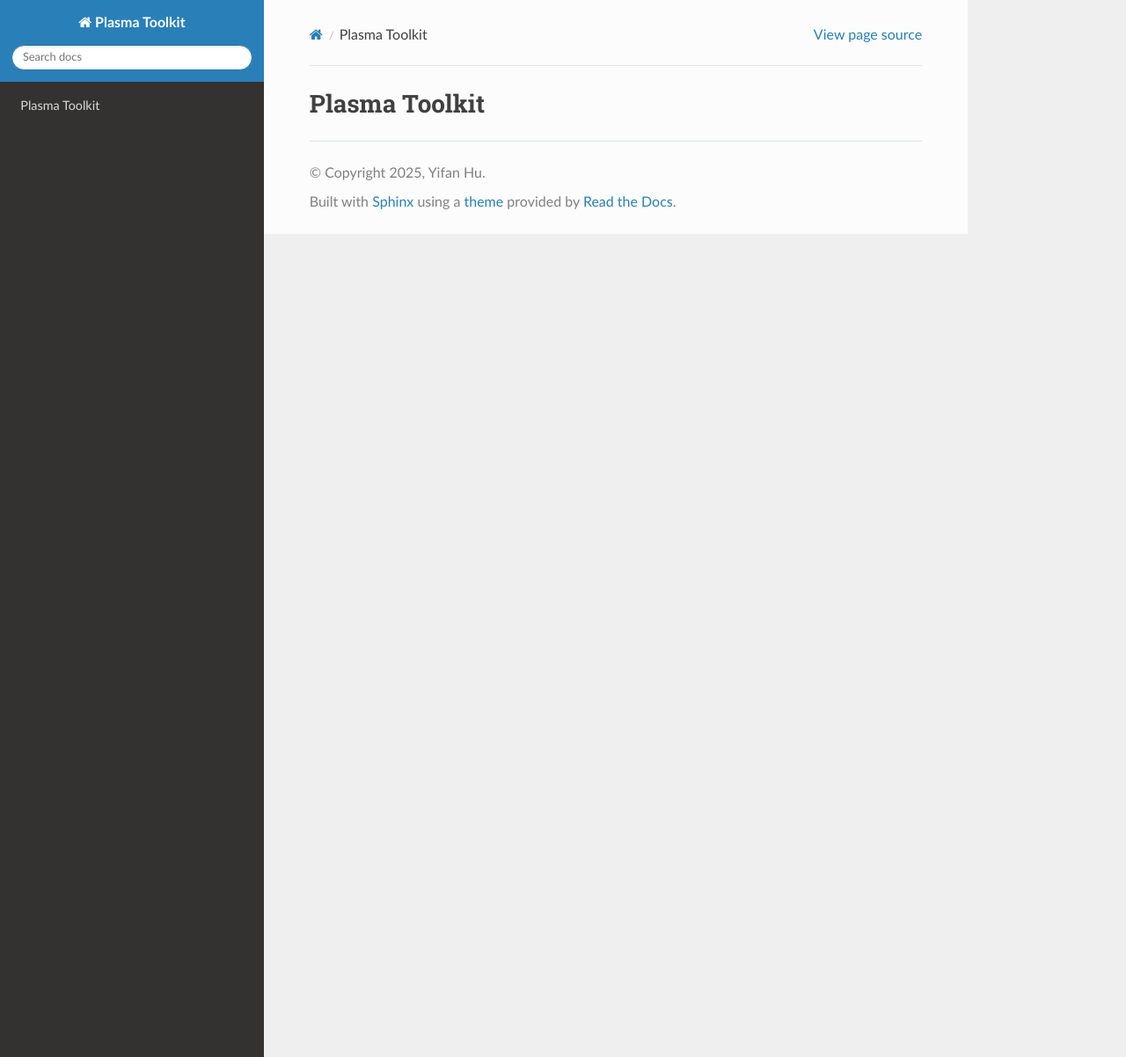
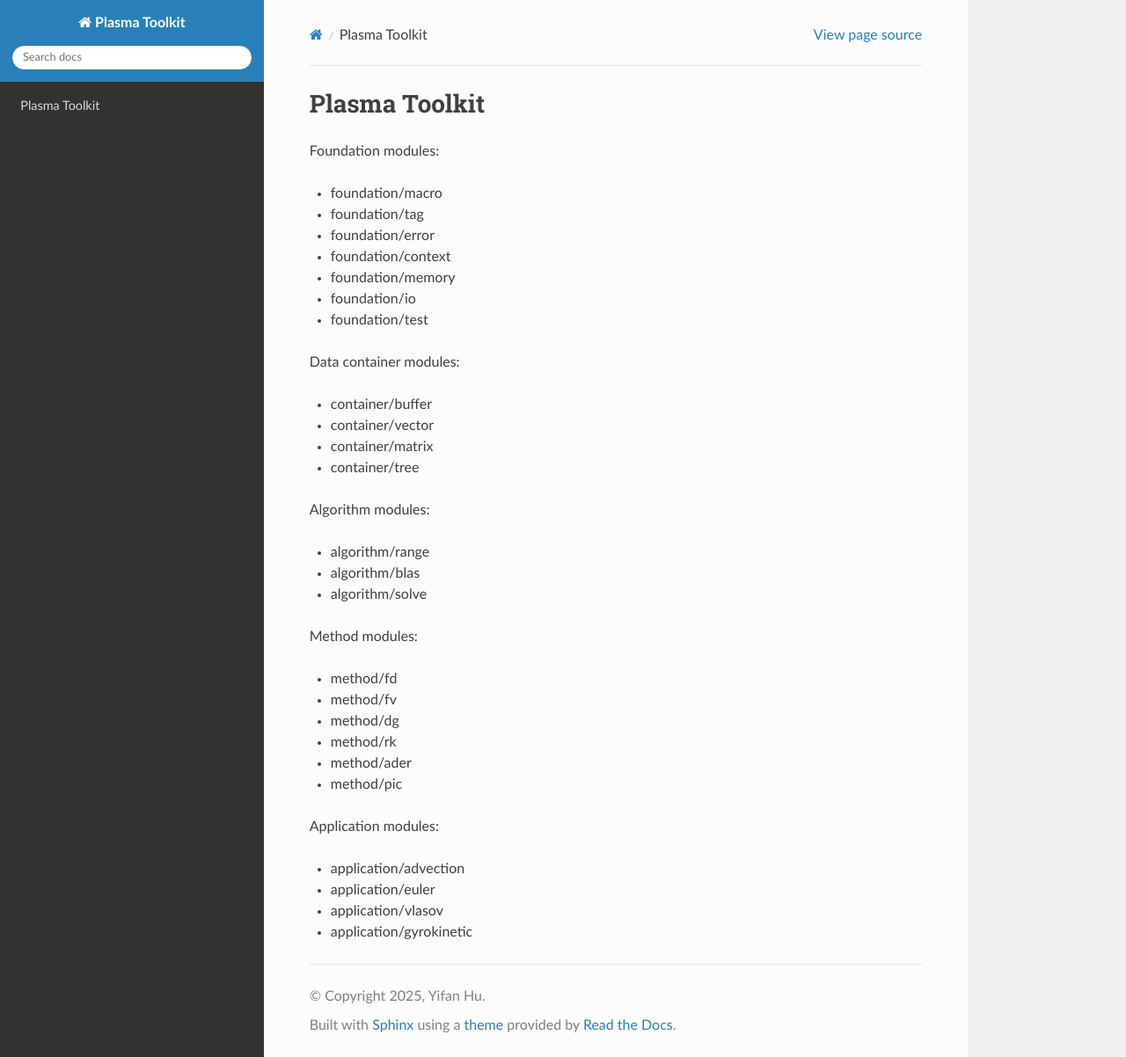
Before and after one commit to yhu1729/PlasmaToolkit, a Sphinx documentation site: the page built from doc/source/index.rst, in a window 1280 px wide and 1202 px high. Shown: the whole window at 88% size. Built offline with Sphinx 7.4.7 and the Read the Docs theme 3.1.0, drawn with Linux system fonts in a browser that asks for light colours.

Commit message:
docs: improve index

```diff
--- a/doc/source/index.rst
+++ b/doc/source/index.rst
@@ -1,2 +1,41 @@
 Plasma Toolkit
 ==============
+
+Foundation modules:
+
+* foundation/macro
+* foundation/tag
+* foundation/error
+* foundation/context
+* foundation/memory
+* foundation/io
+* foundation/test
+
+Data container modules:
+
+* container/buffer
+* container/vector
+* container/matrix
+* container/tree
+
+Algorithm modules:
+
+* algorithm/range
+* algorithm/blas
+* algorithm/solve
+
+Method modules:
+
+* method/fd
+* method/fv
+* method/dg
+* method/rk
+* method/ader
+* method/pic
+
+Application modules:
+
+* application/advection
+* application/euler
+* application/vlasov
+* application/gyrokinetic
```
